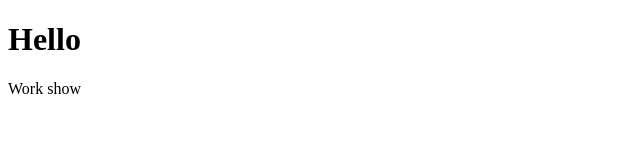
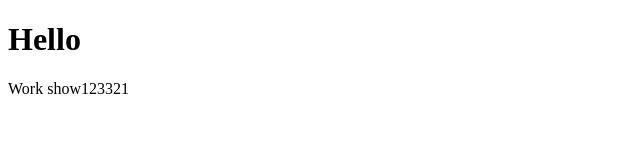
Before and after one commit to kirill270990/jslurn2, a plain HTML site: page index.html in a window 1280 px wide. Shown: the full height of the page, 0-640 px from the left. Drawn offline with Linux system fonts and the light colour scheme.

Commit message:
Home Work

```diff
--- a/index.html
+++ b/index.html
@@ -7,7 +7,7 @@
 </head>
 <body>
 	<h1>Hello</h1>
-	<p>Work show</p>
+	<p>Work show123321</p>
 	<script src="script.js"></script>
 </body>
 </html>
```
